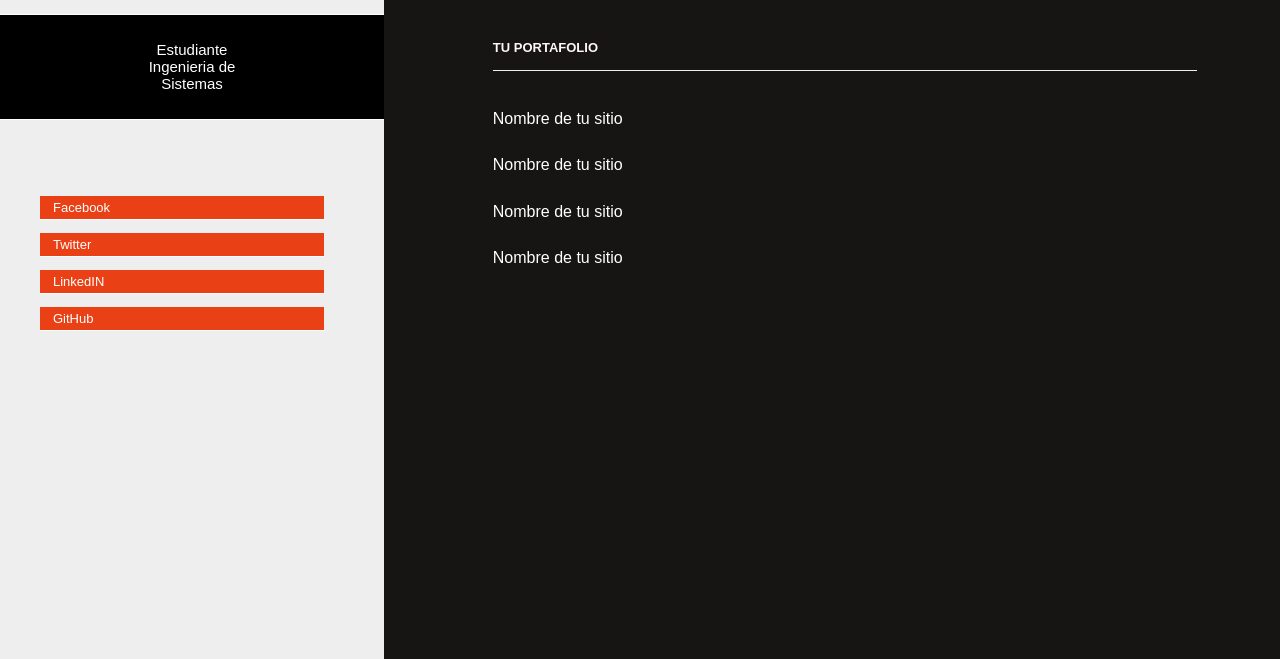
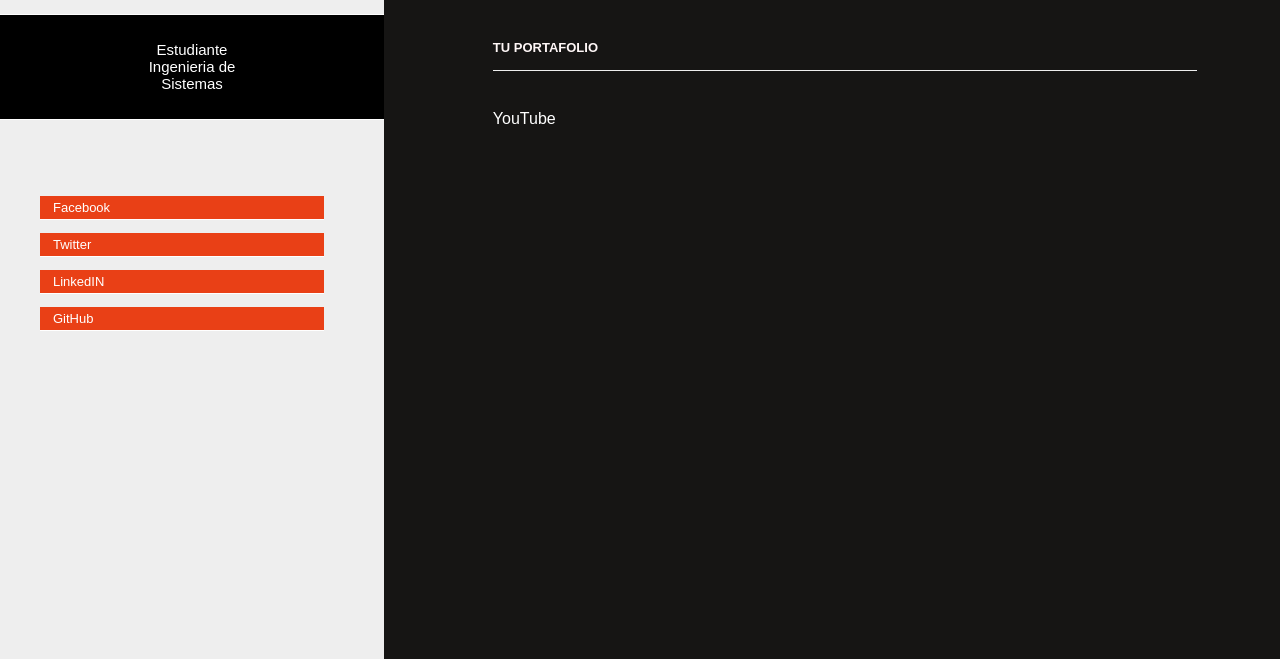
Before and after one commit to V4roah/Mi-proyecto, a plain HTML site: page index.html in a window 1280 px wide. Shown: the part 141-800 px from the top of the page. Drawn offline with Linux system fonts and the light colour scheme.

Commit message:
agrego link de youtube a tu portafolio

```diff
--- a/index.html
+++ b/index.html
@@ -79,10 +79,8 @@
     <div class="bloque">
       <!-- 5º Commit - Tu portafolio -->
       <h3>Tu portafolio</h3>
-      <a href="#"><p>Nombre de tu sitio</p></a>
-      <a href="#"><p>Nombre de tu sitio</p></a>
-      <a href="#"><p>Nombre de tu sitio</p></a>
-      <a href="#"><p>Nombre de tu sitio</p></a>
+      <a href="http://Youtube.com"><p>YouTube</p></a>
+
     </div>
   </div>
 
```
